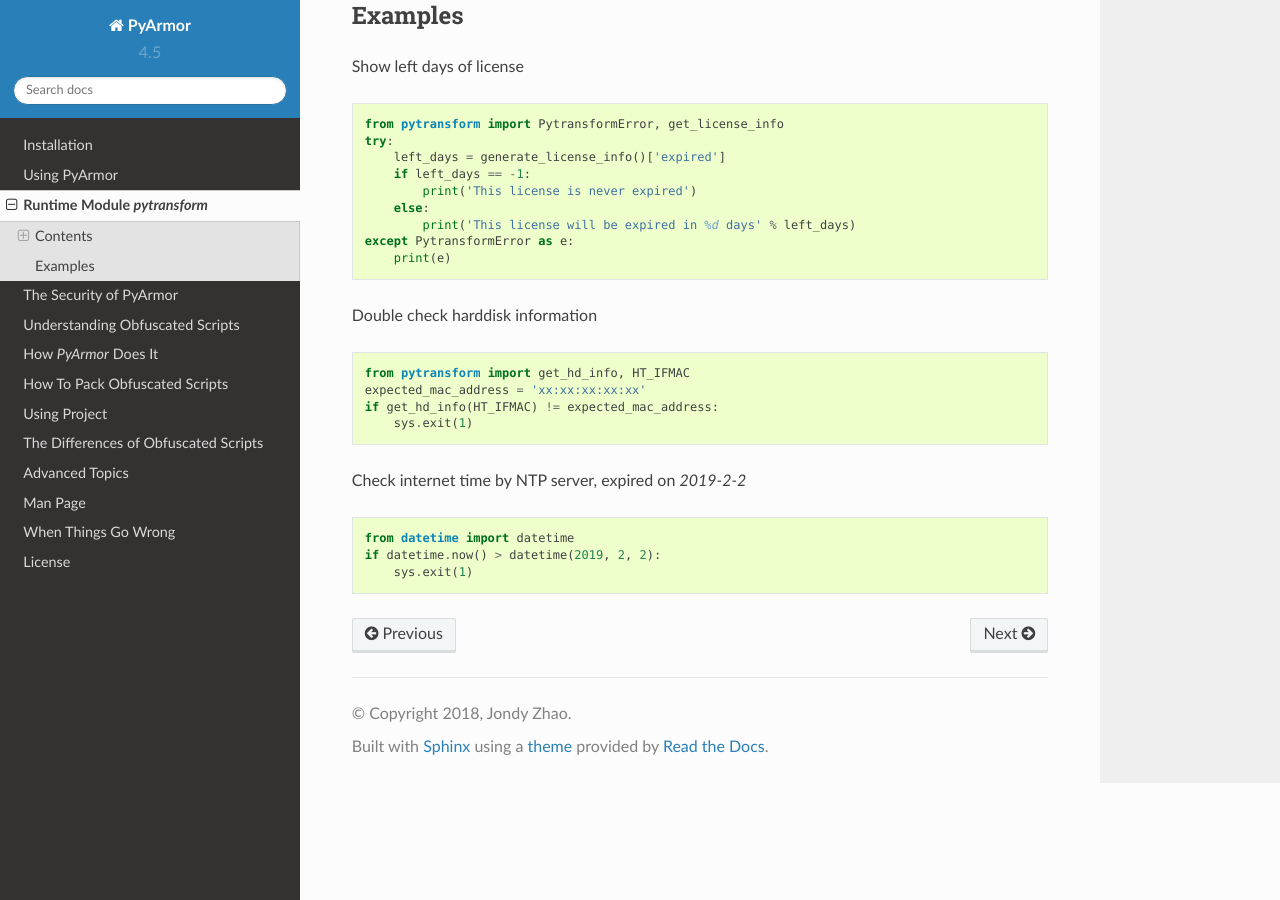
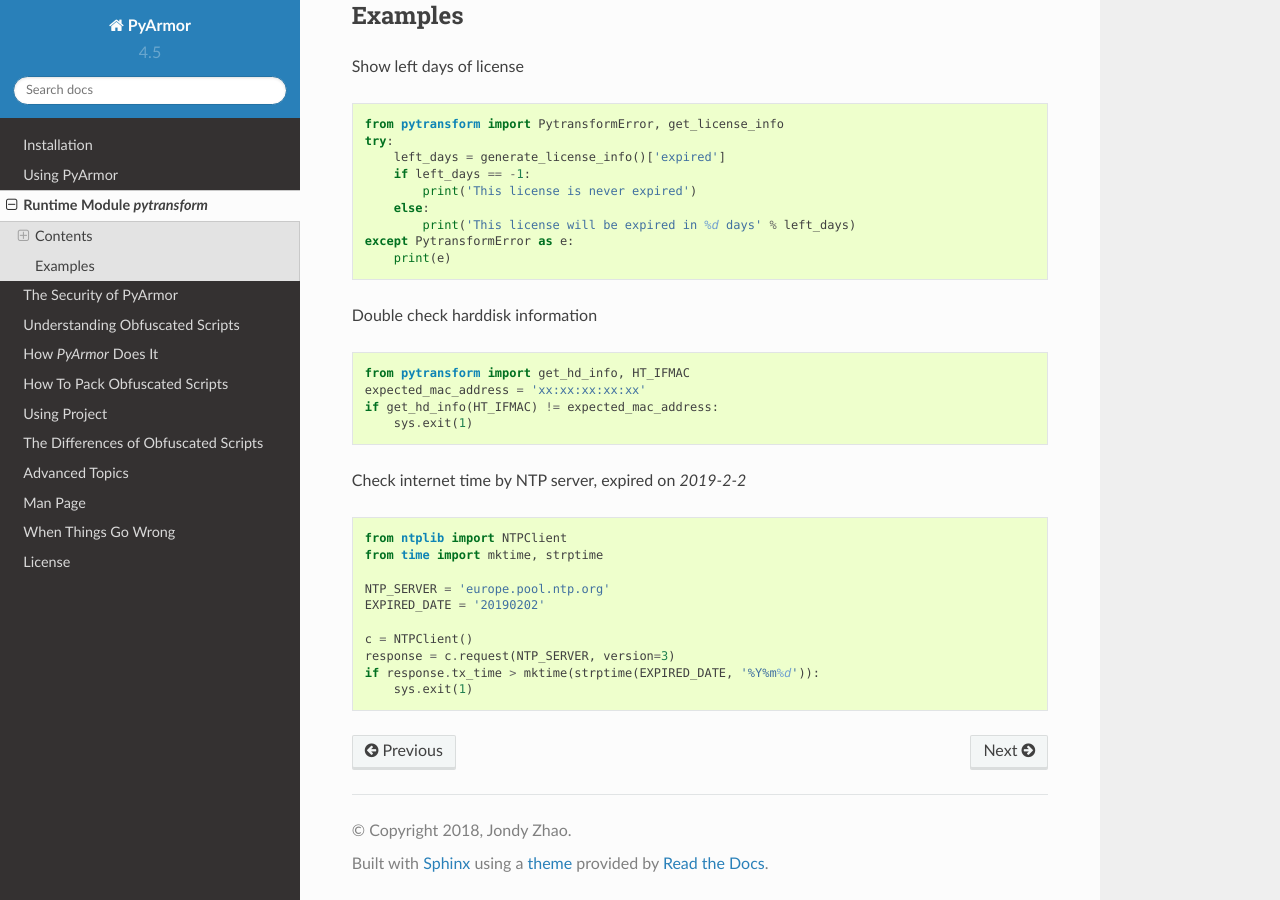
Before and after one commit to dashingsoft/pyarmor, a Sphinx documentation site: the page built from docs/pytransform.rst, in a window 1280 px wide and 900 px high, scrolled down 954 px. Built offline with Sphinx 7.4.7 and the Read the Docs theme 2.0.0, drawn with Linux system fonts in a browser that asks for light colours.

Commit message:
Fix sample code

```diff
--- a/docs/pytransform.rst
+++ b/docs/pytransform.rst
@@ -74,6 +74,13 @@ Check internet time by NTP server, expired on `2019-2-2`
 
 .. code-block:: python
 
-    from datetime import datetime
-    if datetime.now() > datetime(2019, 2, 2):
+    from ntplib import NTPClient
+    from time import mktime, strptime
+
+    NTP_SERVER = 'europe.pool.ntp.org'
+    EXPIRED_DATE = '20190202'
+
+    c = NTPClient()
+    response = c.request(NTP_SERVER, version=3)
+    if response.tx_time > mktime(strptime(EXPIRED_DATE, '%Y%m%d')):
         sys.exit(1)
```
